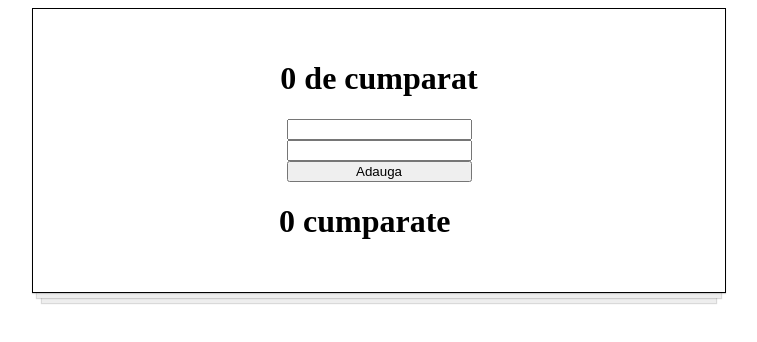
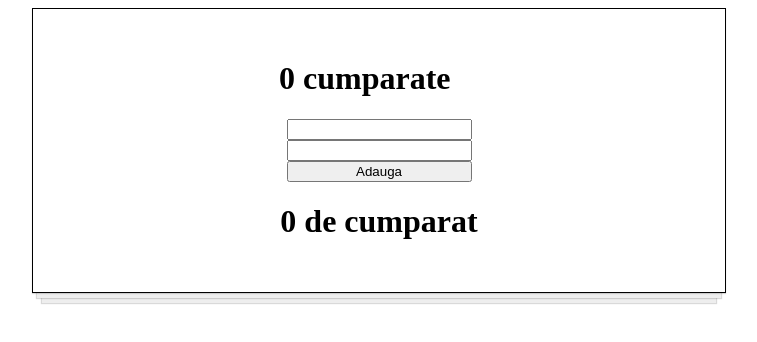
Before and after one commit to andycarl2014/CUMPARATURI, a React (Create React App) app: page / in a window 1280 px wide. Shown: the top 342 px of the page, without its empty margins (261-1018 px from the left). Built offline with nearby package versions, Linux system fonts and the light colour scheme.

Commit message:
Inca n am facut cheile la obiecte

```diff
--- a/package.json
+++ b/package.json
@@ -10,6 +10,7 @@
 		"react": "^17.0.2",
 		"react-dom": "^17.0.2",
 		"react-scripts": "5.0.0",
+		"uuid": "^8.3.2",
 		"web-vitals": "^2.1.2"
 	},
 	"scripts": {
--- a/src/App.js
+++ b/src/App.js
@@ -1,6 +1,9 @@
 import React, { Component } from 'react';
-import Item from './Item';
+import ListItems from './ListItems';
+import { v4 as uuidv4 } from 'uuid';
 import './style.css';
+import MainInput from './MainInput';
+import { CONSTANTS } from './CONST';
 export default class App extends Component {
 	constructor(props) {
 		super(props);
@@ -12,16 +15,17 @@ export default class App extends Component {
 				quantity: '',
 			},
 		};
-		this.handleChange = this.handleChange.bind(this);
-		this.handleClick2 = this.handleClick2.bind(this);
+		this.handleCheckboxCheck = this.handleCheckboxCheck.bind(this);
+		this.handleClickAddButton = this.handleClickAddButton.bind(this);
 		this.handleClickPlus = this.handleClickPlus.bind(this);
 		this.handleClickMinus = this.handleClickMinus.bind(this);
+		this.changeState = this.changeState.bind(this);
 	}
-
-	handleChange(key) {
+	handleCheckboxCheck(key) {
+		const oldObj = this.state.obiecte;
 		// Sets the state to completed or not completed based on the last state
-		this.setState((prevState) => {
-			const updatedObjects = prevState.obiecte.map((item) => {
+		this.setState(() => {
+			const updatedObjects = oldObj.map((item) => {
 				if (item.key === key) {
 					// If key of the item in the array is === to the key of the Item to be modified, the completed property is changed
 					item.completed = !item.completed;
@@ -32,9 +36,10 @@ export default class App extends Component {
 		});
 	}
 	handleClickPlus(key) {
+		const oldObj = this.state.obiecte;
 		// Modifies the quantity of the item
-		this.setState((prevState) => {
-			const updatedObjects = prevState.obiecte.map((item) => {
+		this.setState(() => {
+			const updatedObjects = oldObj.map((item) => {
 				if (item.key === key) {
 					// If key of the item in the array is === to the key of the Item to be modified
 					item.quantity = item.quantity + 1; // Increases quantity by 1
@@ -45,9 +50,10 @@ export default class App extends Component {
 		});
 	}
 	handleClickMinus(key) {
+		const oldObj = this.state.obiecte;
 		// Modifies the quantity of the item
-		this.setState((prevState) => {
-			const updatedObjects = prevState.obiecte.map((item) => {
+		this.setState(() => {
+			const updatedObjects = oldObj.map((item) => {
 				if (item.key === key) {
 					// If key of the item in the array is === to the key of the Item to be modified
 					item.quantity = item.quantity - 1; // Decreases quantity by 1
@@ -62,21 +68,21 @@ export default class App extends Component {
 			return { obiecte: updatedObjects2 }; // Returns the modified state with the modified item
 		});
 	}
-	ClearFields() {
-		this.setState((prevState) => {
+	clearFields() {
+		this.setState(() => {
 			// Resets the state of currentItem to clear input fields
-			let currentItem = { ...prevState.currentItem };
+			let currentItem = this.state?.currentItem;
 			currentItem.name = '';
 			currentItem.quantity = '';
 			return { currentItem };
 		});
 	}
-	handleClick2() {
+	handleClickAddButton() {
 		const itemToAdd = {
 			// Current item from the input fields
-			key: this.state.obiecte.length,
-			name: this.state.currentItem.name,
-			quantity: parseInt(this.state.currentItem.quantity) || 0,
+			key: uuidv4(),
+			name: this.state.currentItem?.name,
+			quantity: parseInt(this.state.currentItem?.quantity) || 0,
 			completed: false,
 		};
 		if (
@@ -84,93 +90,47 @@ export default class App extends Component {
 				.length === 0 // If the item has not been already added to the array checks the inputs
 		) {
 			if (itemToAdd.name !== '' && itemToAdd.quantity > 0) {
+				let oldObj = this.state.obiecte;
 				// If the inputs are completed it adds the item using setState
-				this.setState((prevState) => ({
-					obiecte: [...prevState.obiecte, itemToAdd],
+				this.setState(() => ({
+					obiecte: [...oldObj, itemToAdd],
 				}));
-				this.ClearFields();
-			} else alert('Nu ati completat campurile');
-		} else alert('Deja ati adaugat un element cu acest nume');
+				this.clearFields();
+			} else alert(CONSTANTS.alerta1);
+		} else alert(CONSTANTS.alerta2);
+	}
+	changeState(e) {
+		this.setState(() => {
+			let currentItem = this.state.currentItem;
+			currentItem[e.target.id] = e.target.value;
+			return { currentItem };
+		});
 	}
 	render() {
+		const { obiecte, currentItem } = this.state;
+		const objBought = obiecte.filter((item) => item.completed === true);
+		const objNotBought = obiecte.filter((item) => item.completed === false);
 		return (
 			<div className='App'>
-				<div className='deCumparat'>
-					<h1>
-						{
-							this.state.obiecte.filter((item) => item.completed === false)
-								.length // Number of the items not bought
-						}{' '}
-						de cumparat
-					</h1>
-					{this.state.obiecte
-						.filter((item) => item.completed === false)
-						.map((item, index) => {
-							// Returns an Item for each uncompleted item in the array
-							return (
-								<Item
-									key={index}
-									item={item}
-									handleChange={this.handleChange}
-									handleClickPlus={this.handleClickPlus}
-									handleClickMinus={this.handleClickMinus}
-								/>
-							);
-						})}
-				</div>
-				<div className='mijloc'>
-					<input
-						id='nume'
-						type='text'
-						value={this.state.currentItem.name}
-						onChange={(e) =>
-							this.setState((prevState) => {
-								//Sets the state of the current item every time the input changes
-								let currentItem = { ...prevState.currentItem };
-								currentItem.name = e.target.value; // Sets the name of the current item
-								return { currentItem };
-							})
-						}
-					/>
-					<input
-						id='quantity'
-						type='number'
-						min={1}
-						value={this.state.currentItem.quantity}
-						onChange={(e) =>
-							this.setState((prevState) => {
-								// Sets the state of the current item every time the input changes
-								let currentItem = { ...prevState.currentItem };
-								currentItem.quantity = e.target.value; // Sets the quantity of the current item
-								return { currentItem };
-							})
-						}
-					/>
-					<button className='buton' onClick={this.handleClick2}>
-						Adauga
-					</button>
-				</div>
-				<div className='cumparate'>
-					<h1>
-						{
-							this.state.obiecte.filter((item) => item.completed === true)
-								.length // Number of the items bought
-						}{' '}
-						cumparate
-					</h1>
-					{this.state.obiecte
-						.filter((item) => item.completed === true)
-						.map((item) => {
-							// Returns an Item for each completed item in the array
-							return (
-								<Item
-									key={item.key}
-									item={item}
-									handleChange={this.handleChange}
-								/>
-							);
-						})}
-				</div>
+				<ListItems
+					for={CONSTANTS.bought}
+					objToList={objNotBought}
+					handleCheckboxCheck={this.handleCheckboxCheck}
+					handleClickPlus={this.handleClickPlus}
+					handleClickMinus={this.handleClickMinus}
+				/>
+				<MainInput
+					currentItem={currentItem}
+					changeState={this.changeState}
+					handleClickAddButton={this.handleClickAddButton}
+				/>
+				<ListItems
+					for={CONSTANTS.notBought}
+					objToList={objBought}
+					handleCheckboxCheck={this.handleCheckboxCheck}
+					handleClickPlus={this.handleClickPlus}
+					handleClickMinus={this.handleClickMinus}
+				/>
 			</div>
 		);
 	}
--- /dev/null
+++ b/src/CONST.js
@@ -0,0 +1,12 @@
+const CONSTANTS = {
+	bought: ' cumparate',
+	notBought: ' de cumparat',
+	forBought: 'alreadyBought',
+	forNotBought: 'toBuy',
+	alerta1: 'Nu ati completat campurile',
+	alerta2: 'Deja ati adaugat un element cu acest nume',
+	completed: 'completedItem',
+	unCompleted: 'uncompletedItem',
+	empty: '',
+};
+export { CONSTANTS };
--- a/src/Item.js
+++ b/src/Item.js
@@ -1,4 +1,5 @@
 import React, { Component } from 'react';
+import { CONSTANTS } from './CONST';
 
 export default class Item extends Component {
 	completedStyles = {
@@ -7,37 +8,40 @@ export default class Item extends Component {
 		textDecoration: 'line-through',
 	};
 	render() {
+		const props = this.props;
 		return (
 			<div
-				className={this.props.item.completed ? 'complet' : 'incomplet'} // Sets the className based on the item.completed prop
+				className={
+					props.item.completed ? CONSTANTS.completed : CONSTANTS.unCompleted
+				} // Sets the className based on the item.completed prop
 			>
 				<input
 					type='checkbox'
-					checked={this.props.item.completed}
+					checked={props.item.completed}
 					onChange={
-						() => this.props.handleChange(this.props.item.key)
+						() => props.handleCheckboxCheck(props.item.key)
 						//Changes the item.completed prop
 					}
 				/>
 				<p
-					style={this.props.item.completed ? this.completedStyles : null}
+					style={props.item.completed ? this.completedStyles : null}
 					// If the item is completed it adds the style
 				>
-					{this.props.item.name} ------- {this.props.item.quantity} Bucati
+					{props.item.name} ------- {props.item.quantity} Bucati
 				</p>
 				<button
-					hidden={this.props.item.completed} // If the item is completed, hides the + button
+					hidden={props.item.completed} // If the item is completed, hides the + button
 					onClick={
-						() => this.props.handleClickPlus(this.props.item.key)
+						() => props.handleClickPlus(props.item.key)
 						// Adds the functionality for the + button
 					}
 				>
 					+
 				</button>
 				<button
-					hidden={this.props.item.completed} // If the item is completed, hides the - button
+					hidden={props.item.completed} // If the item is completed, hides the - button
 					onClick={
-						() => this.props.handleClickMinus(this.props.item.key)
+						() => props.handleClickMinus(props.item.key)
 						// Adds the functionality for the - button
 					}
 				>
--- /dev/null
+++ b/src/ListItems.js
@@ -0,0 +1,36 @@
+import React, { Component } from 'react';
+import Item from './Item';
+import { CONSTANTS } from './CONST';
+export default class ListItems extends Component {
+	render() {
+		const objToList = this.props.objToList;
+		return (
+			<div
+				className={
+					this.props.for === CONSTANTS.notBought
+						? CONSTANTS.forNotBought
+						: CONSTANTS.forBought
+				}
+			>
+				<h1>
+					{objToList.length}
+					{this.props.for === CONSTANTS.notBought
+						? CONSTANTS.notBought
+						: CONSTANTS.bought}
+				</h1>
+				{objToList.map((item) => {
+					// Returns an Item for each uncompleted item in the array
+					return (
+						<Item
+							key={item.key}
+							item={item}
+							handleCheckboxCheck={this.props.handleCheckboxCheck}
+							handleClickPlus={this.props.handleClickPlus}
+							handleClickMinus={this.props.handleClickMinus}
+						/>
+					);
+				})}
+			</div>
+		);
+	}
+}
--- /dev/null
+++ b/src/MainInput.js
@@ -0,0 +1,29 @@
+import React, { Component } from 'react';
+
+export default class MainInput extends Component {
+	render() {
+		const props = this.props;
+		return (
+			<div className='Main'>
+				<input
+					id='name'
+					type='text'
+					value={props.currentItem.name}
+					onChange={(e) => {
+						props.changeState(e);
+					}}
+				/>
+				<input
+					id='quantity'
+					type='number'
+					min={1}
+					value={props.currentItem.quantity}
+					onChange={(e) => props.changeState(e)}
+				/>
+				<button className='buton' onClick={props.handleClickAddButton}>
+					Adauga
+				</button>
+			</div>
+		);
+	}
+}
--- a/src/style.css
+++ b/src/style.css
@@ -11,36 +11,35 @@
 		0 20px 1px -9px rgba(0, 0, 0, 0.15);
 	padding: 30px;
 }
-.deCumparat {
+.toBuy {
 	height: fit-content;
 	width: fit-content;
 }
-.cumparate {
+.alreadyBought {
 	height: fit-content;
 	width: 200px;
 }
-.incomplet {
+.uncompletedItem {
 	display: flex;
-
 	flex-direction: row;
-	border-bottom: 1px solid black;
+	margin-bottom: 5px;
 }
-.incomplet input {
+.uncompletedItem input {
 	margin-top: auto;
 	margin-bottom: auto;
 }
-.mijloc {
+.Main {
 	display: flex;
 	flex-direction: column;
 }
-.mijloc form {
+.Main form {
 	display: flex;
 	flex-direction: column;
 }
-.mijloc form input {
+.Main form input {
 	margin: 20px;
 }
-.mijloc form button {
+.Main form button {
 	background-color: rgb(27, 135, 236);
 	color: white;
 	border: none;
```
